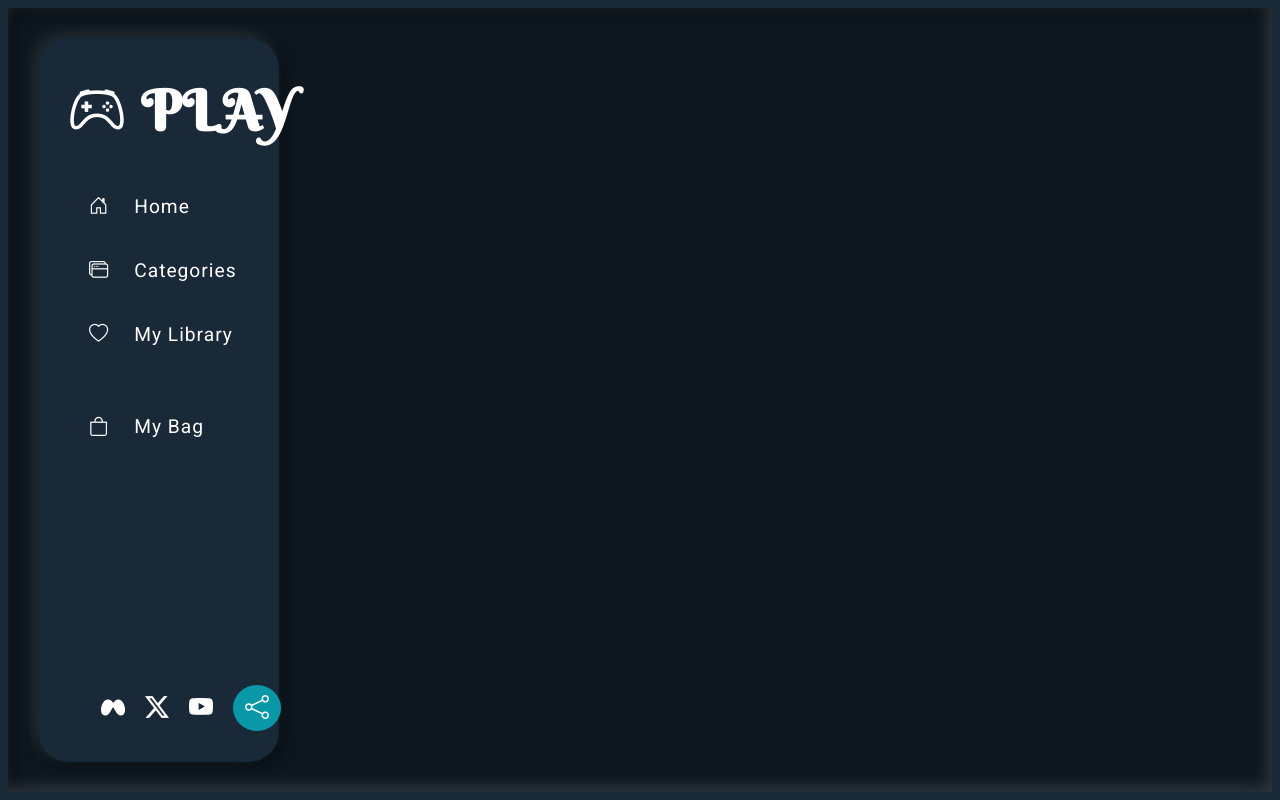
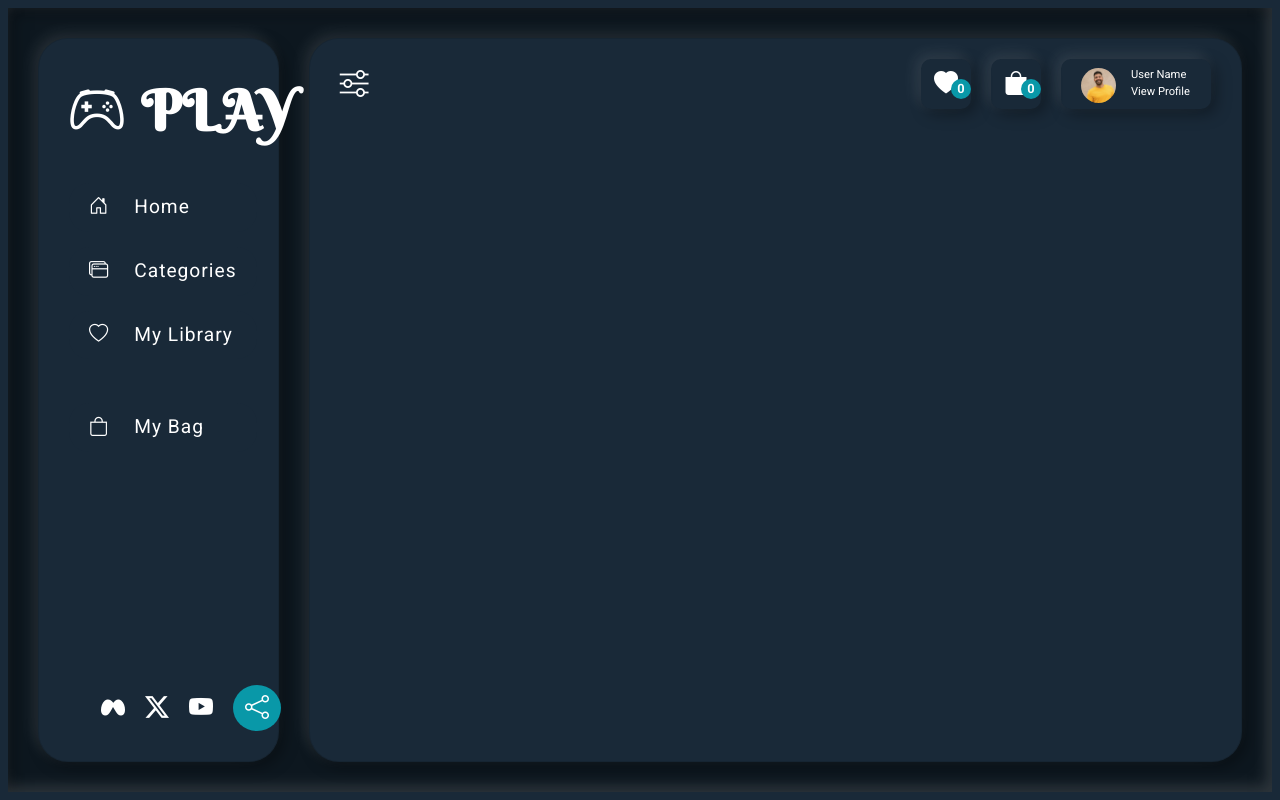
Before and after one commit to freetimezp/js-services-14-games, a React (Create React App) app: page / in a window 1280 px wide. Built offline with nearby package versions, Linux system fonts and the light colour scheme.

Commit message:
04. js-services-14-games. Header component. Toggle menu.

```diff
--- a/src/components/SideMenu.css
+++ b/src/components/SideMenu.css
@@ -91,3 +91,26 @@
 .sideMenu .social li .share:hover {
     background: var(--primary);
 }
+
+.sideMenu.active {
+    width: 7%;
+    transition: 1s;
+    overflow: hidden;
+    align-items: center;
+}
+
+.sideMenu.active .brand,
+.sideMenu.active .navName {
+    display: none;
+}
+
+.sideMenu.active .nav li a {
+    font-size: 1.8em;
+}
+
+.sideMenu.active .social {
+    padding: 0;
+    flex-direction: column;
+    justify-content: center;
+    align-items: center;
+}
--- a/src/components/SideMenu.jsx
+++ b/src/components/SideMenu.jsx
@@ -5,11 +5,11 @@
 import navListData from '../data/navListData';
 import NavListItem from './NavListItem';
 
-function SideMenu() {
+function SideMenu({ active }) {
     const [navData, setNavData] = useState(navListData);
 
     return (
-        <div className='sideMenu'>
+        <div className={`sideMenu ${active ? 'active' : undefined}`}>
             <a href="#" className="logo">
                 <i className="bi bi-controller"></i>
                 <span className="brand">Play</span>
--- /dev/null
+++ b/src/pages/Header.css
@@ -0,0 +1,92 @@
+header {
+    position: absolute;
+    top: 0;
+    left: 0;
+    width: 100%;
+    display: flex;
+    justify-content: space-between;
+    align-items: center;
+    padding: 20px 30px;
+    z-index: 1000;
+    background: transparent;
+}
+
+.menu {
+    font-size: 1.8rem;
+    color: #fff;
+}
+
+.userItems {
+    display: inline-flex;
+    align-items: center;
+    gap: 20px;
+}
+
+.userItems .icon {
+    position: relative;
+    color: #fff;
+    font-size: 1.5rem;
+    width: 50px;
+    height: 50px;
+    border-radius: 10px;
+    box-shadow: -5px -5px 15px rgba(255, 255, 255, 0.1), 5px 5px 15px rgba(0, 0, 0, 0.35);
+    display: flex;
+    justify-content: center;
+    align-items: center;
+    text-decoration: none;
+}
+
+.userItems .icon .like,
+.userItems .icon .bag {
+    position: absolute;
+    right: 0;
+    bottom: 10px;
+    font-size: 0.8rem;
+    font-weight: 800;
+    height: 20px;
+    width: 20px;
+    padding: 3px;
+    color: #fff;
+    background: var(--second);
+    border-radius: 50%;
+    display: flex;
+    justify-content: center;
+    align-items: center;
+}
+
+.userItems .avatar {
+    width: 150px;
+    height: 50px;
+    padding: 10px 20px;
+    display: flex;
+    align-items: center;
+    gap: 15px;
+    border-radius: 10px;
+    box-shadow: -5px -5px 15px rgba(255, 255, 255, 0.1), 5px 5px 15px rgba(0, 0, 0, 0.35);
+}
+
+.userItems .avatar img {
+    width: 35px;
+    height: 35px;
+    border-radius: 50%;
+}
+
+.userItems .avatar a {
+    color: #fff;
+    font-size: 1.8rem;
+}
+
+.userItems .avatar .user {
+    display: flex;
+    flex-direction: column;
+}
+
+.userItems .avatar .user span {
+    color: #fff;
+    font-size: 0.7rem;
+}
+
+.userItems .avatar .user a {
+    text-decoration: none;
+    font-size: 0.7rem;
+}
--- /dev/null
+++ b/src/pages/Header.jsx
@@ -0,0 +1,38 @@
+import React from 'react';
+
+import './Header.css';
+
+import UserImg from '../images/user.jpg';
+
+function Header({ toggleActive }) {
+    return (
+        <header>
+            <a href="#" className="menu" onClick={toggleActive}>
+                <i className="bi bi-sliders"></i>
+            </a>
+
+            <div className="userItems">
+                <a href="#" className="icon">
+                    <i className="bi bi-heart-fill"></i>
+                    <span className="like">0</span>
+                </a>
+                <a href="#" className="icon">
+                    <i className="bi bi-bag-fill"></i>
+                    <span className="bag">0</span>
+                </a>
+
+                <div className="avatar">
+                    <a href="#">
+                        <img src={UserImg} alt="user" />
+                    </a>
+                    <div className="user">
+                        <span>User Name</span>
+                        <a href="#">View Profile</a>
+                    </div>
+                </div>
+            </div>
+        </header>
+    );
+};
+
+export default Header;
--- a/src/pages/Main.css
+++ b/src/pages/Main.css
@@ -15,3 +15,20 @@
     overflow: hidden;
     transition: 0.3s;
 }
+
+.banner {
+    position: relative;
+    width: 80%;
+    height: 100%;
+    border-radius: 30px;
+    border: 1px solid rgba(0, 0, 0, 0.1);
+    background: var(--bgColor);
+    box-shadow: -5px -5px 15px rgba(255, 255, 255, 0.1), 5px 5px 15px rgba(0, 0, 0, 0.35);
+    transition: 1s;
+}
+
+.banner.active {
+    position: relative;
+    width: 93%;
+    transition: 1s;
+}
--- a/src/pages/Main.jsx
+++ b/src/pages/Main.jsx
@@ -1,13 +1,24 @@
-import React from 'react';
+import React, { useState } from 'react';
 
 import './Main.css';
 
 import SideMenu from '../components/SideMenu';
+import Header from './Header';
 
 function Main() {
+    const [active, setActive] = useState(false);
+
+    const handleToggleActive = () => {
+        setActive(!active);
+    };
+
     return (
         <main>
-            <SideMenu />
+            <SideMenu active={active} />
+
+            <div className={`banner ${active ? 'active' : undefined}`}>
+                <Header toggleActive={handleToggleActive} />
+            </div>
         </main>
     );
 };
```
Also changed, not shown: src/images/user.jpg (added).
